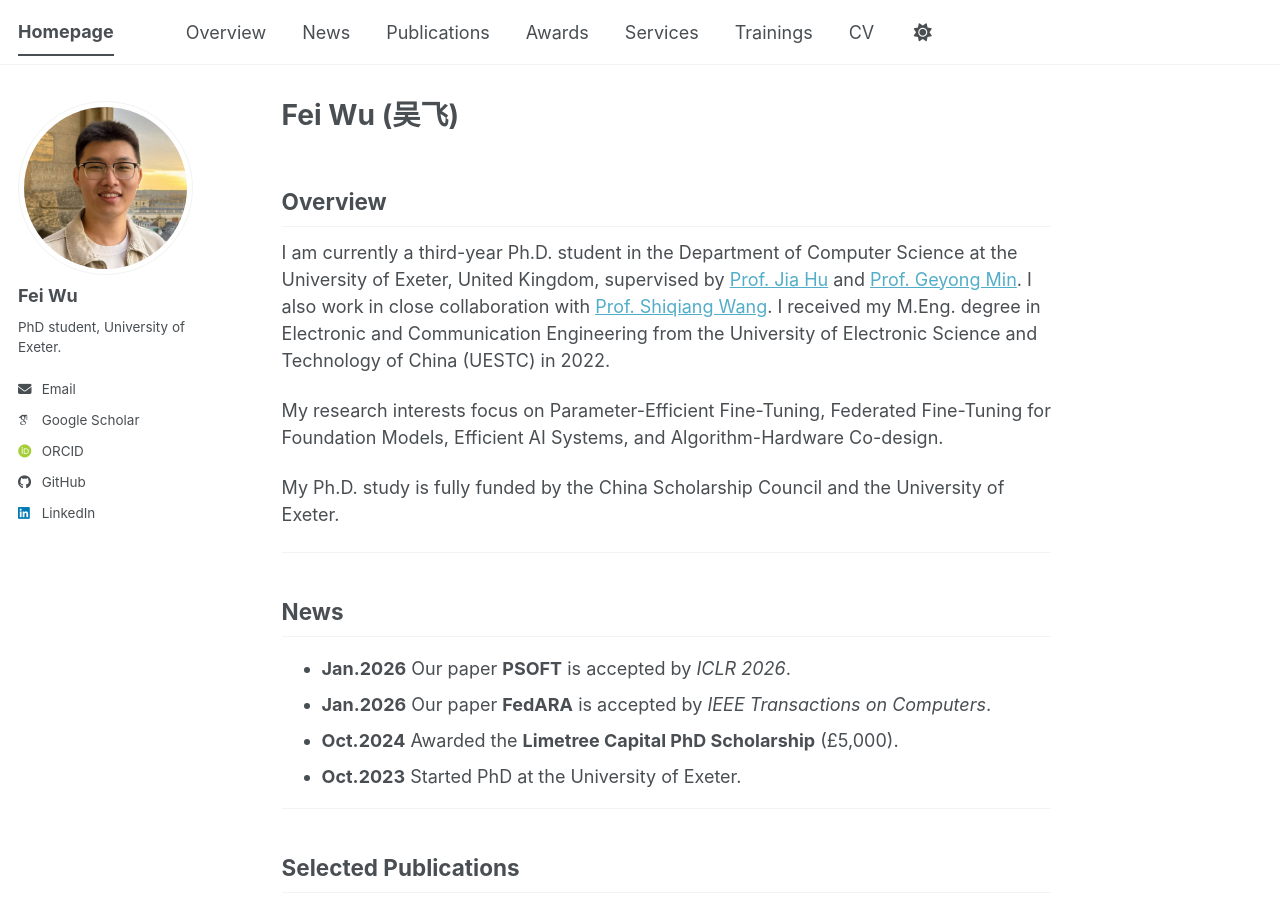
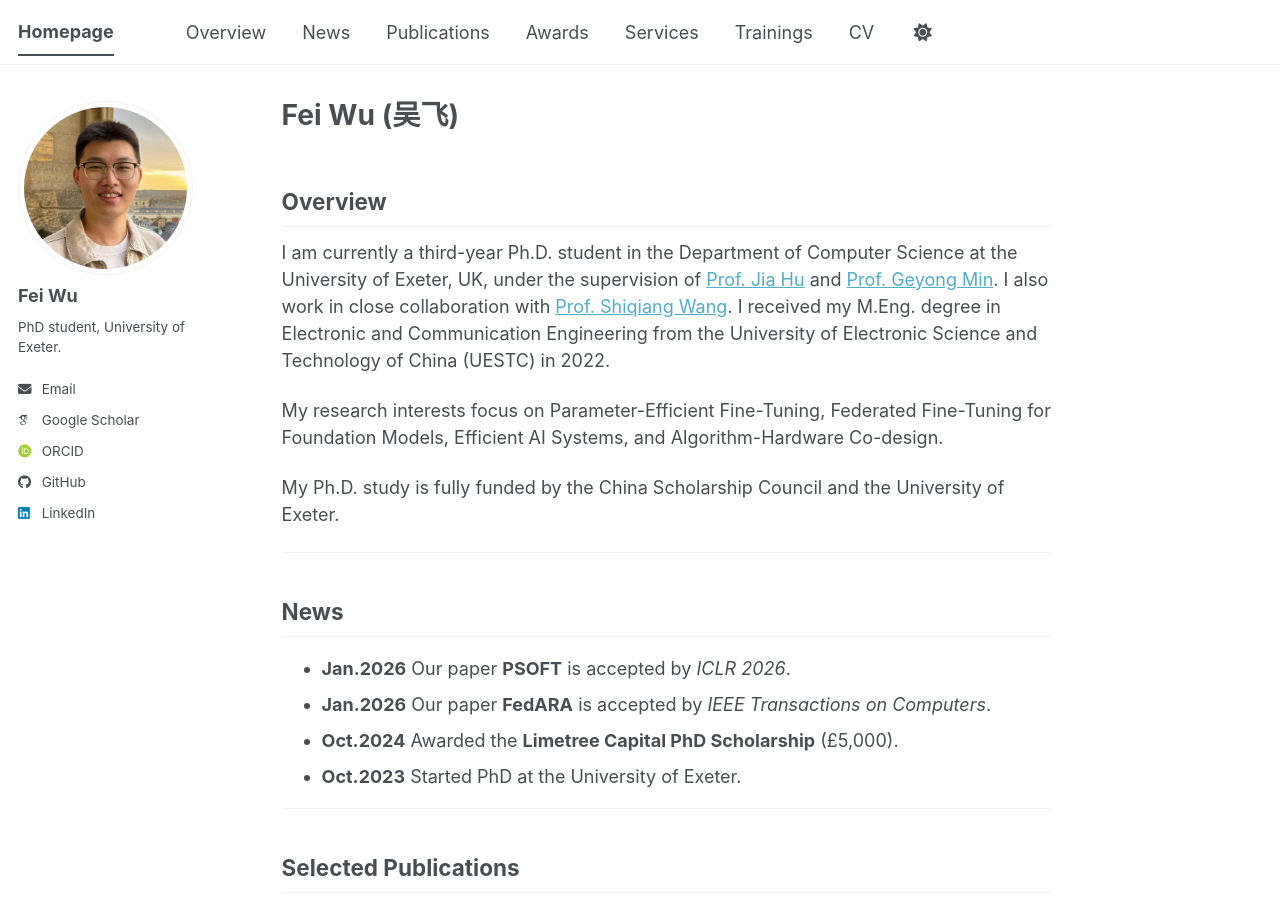
Before and after one commit to fei407/fei407.github.io, a Jekyll site: the page built from _pages/about.md, in a window 1280 px wide and 900 px high. Built offline with Jekyll 4.4.1, drawn with Linux system fonts in a browser that asks for light colours; some web fonts are replaced; a script bundle is joined from its source files by our own code; library files that are not in the unit come from our copies.

Commit message:
update info

```diff
--- a/_pages/about.md
+++ b/_pages/about.md
@@ -8,8 +8,8 @@ redirect_from:
 ---
 
 ## Overview
-I am currently a third-year Ph.D. student in the Department of Computer Science at the University of Exeter, United Kingdom,
-supervised by [Prof. Jia Hu](https://experts.exeter.ac.uk/24926-jia-hu) and [Prof. Geyong Min](https://experts.exeter.ac.uk/23192-geyong-min).
+I am currently a third-year Ph.D. student in the Department of Computer Science at the University of Exeter, UK,
+under the supervision of [Prof. Jia Hu](https://experts.exeter.ac.uk/24926-jia-hu) and [Prof. Geyong Min](https://experts.exeter.ac.uk/23192-geyong-min).
 I also work in close collaboration with [Prof. Shiqiang Wang](https://shiqiang.wang/).
 I received my M.Eng. degree in Electronic and Communication Engineering from the University of Electronic Science and Technology of China (UESTC) in 2022.
 
```
